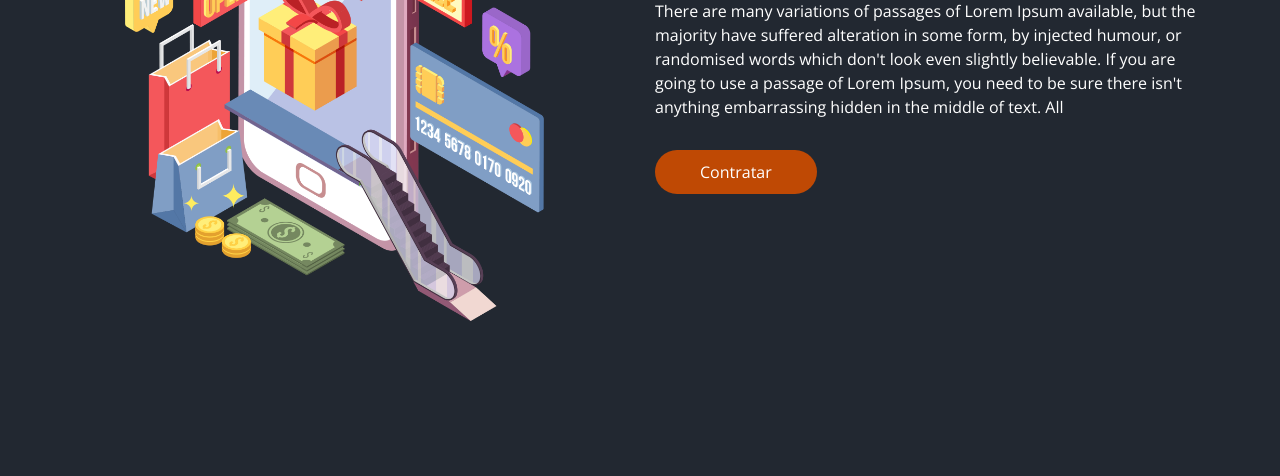
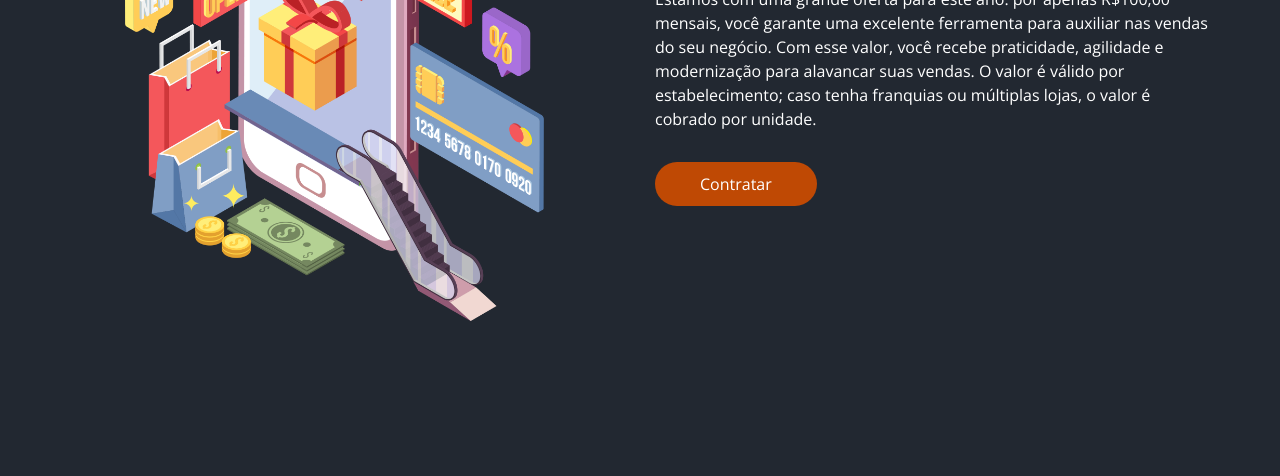
Before and after one commit to HenricleyGuarnieri/pedeja-comercial, a plain HTML site: page valores.html in a window 1280 px wide. Shown: the part 370-846 px from the top of the page. Drawn offline with nearby package versions, Linux system fonts and the light colour scheme; some packages are replaced by stand-ins of ours.

Commit message:
update valores

```diff
--- a/valores.html
+++ b/valores.html
@@ -99,10 +99,7 @@
               </h2>
             </div>
             <p>
-              There are many variations of passages of Lorem Ipsum available, but the majority have suffered alteration
-              in some form, by injected humour, or randomised words which don't look even slightly believable. If you
-              are going to use a passage of Lorem Ipsum, you need to be sure there isn't anything embarrassing hidden in
-              the middle of text. All
+              Estamos com uma grande oferta para este ano: por apenas R$100,00 mensais, você garante uma excelente ferramenta para auxiliar nas vendas do seu negócio. Com esse valor, você recebe praticidade, agilidade e modernização para alavancar suas vendas. O valor é válido por estabelecimento; caso tenha franquias ou múltiplas lojas, o valor é cobrado por unidade.
             </p>
             <a href="">
               Contratar
```
